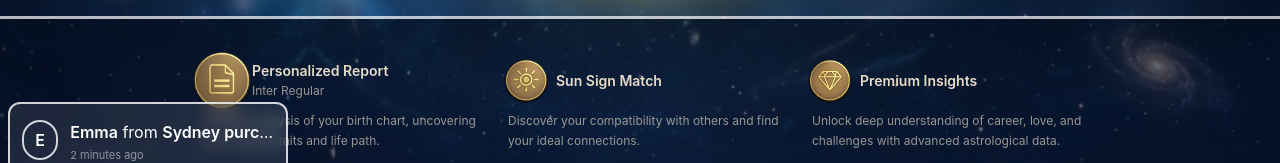
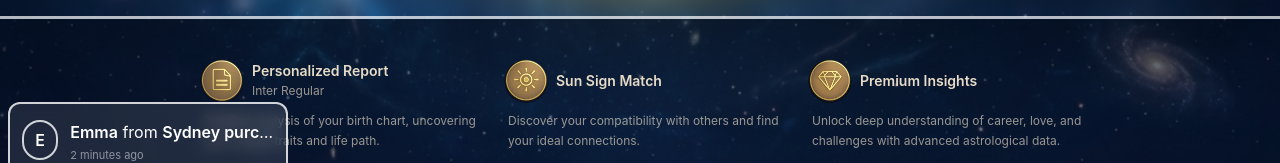
Before and after one commit to Nilanchal9437/astrology, a Next.js app: page / in a window 1280 px wide. Shown: the part 738-901 px from the top of the page. Built offline with nearby package versions, Linux system fonts and the light colour scheme.

Commit message:
UI issue fixed

```diff
--- a/src/features/Home/index.tsx
+++ b/src/features/Home/index.tsx
@@ -274,7 +274,7 @@ export default function Home() {
                     alt="document-icon"
                     height={50}
                     width={50}
-                    className="h-15 w-15 rounded-full"
+                    className="h-15 w-15 rounded-full p-2"
                   />
                   <div className="flex flex-col">
                     <h3 className="text-sm font-semibold text-[#e8dcc8]">
```
